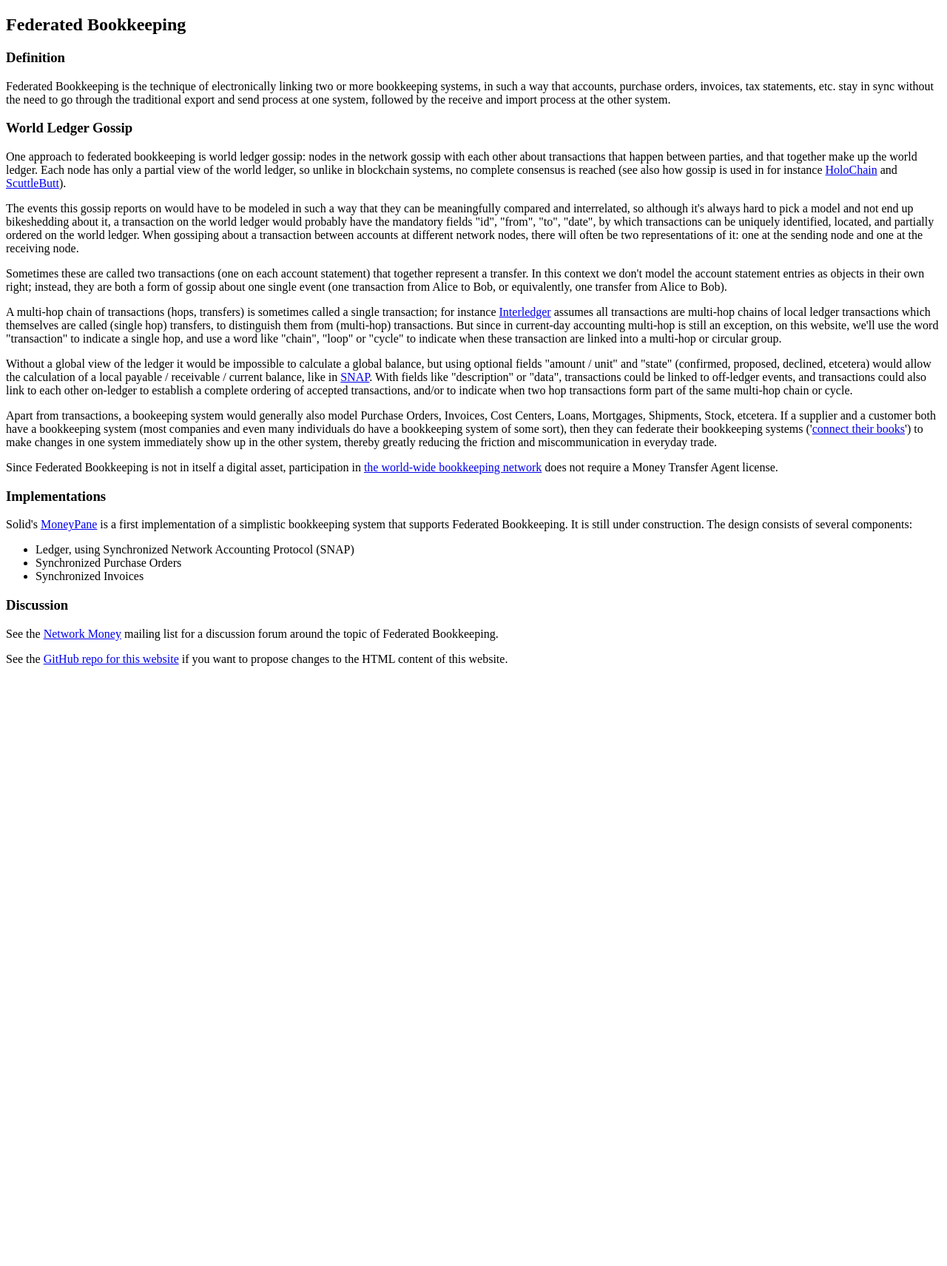
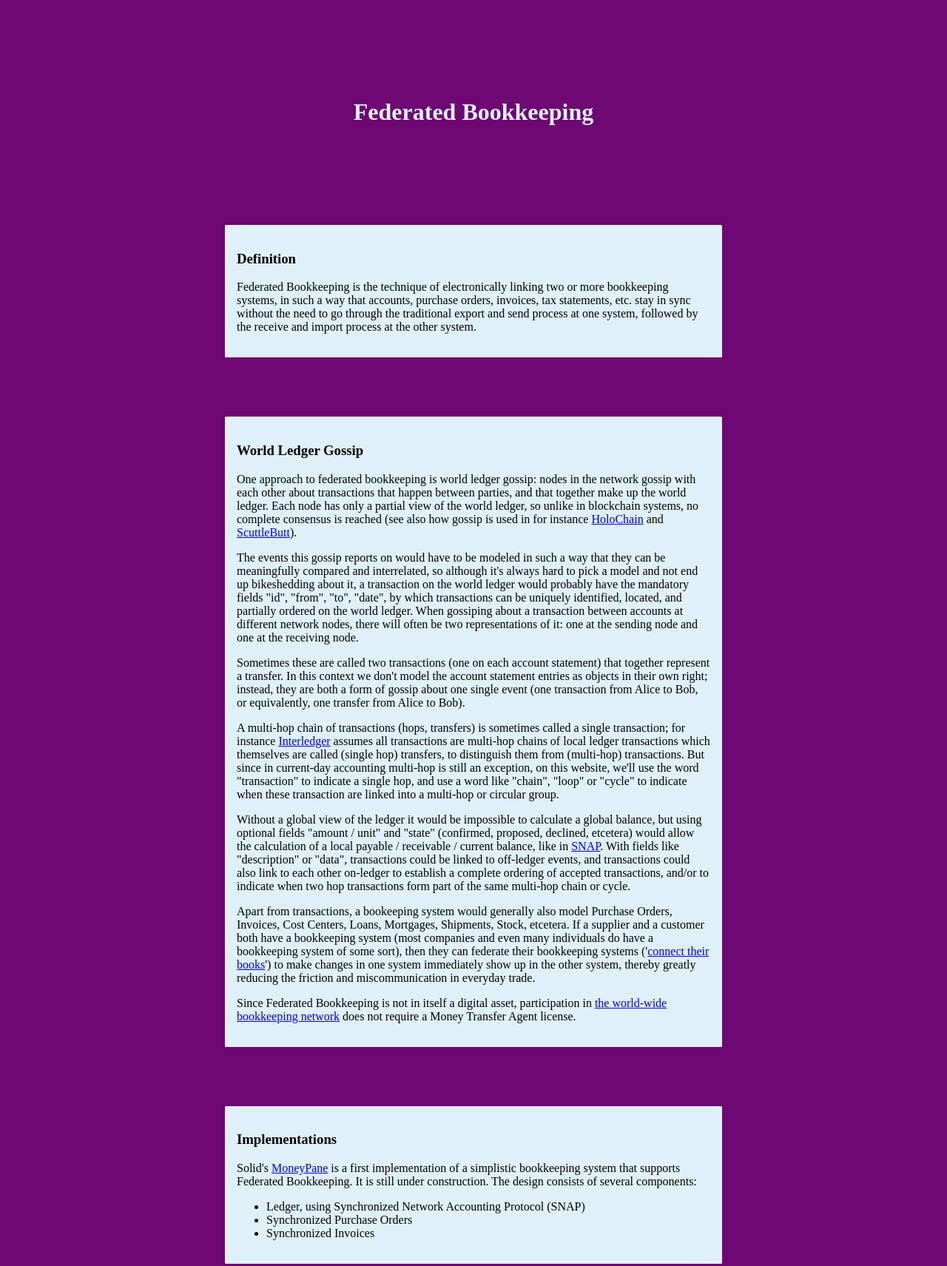
Before and after one commit to federatedbookkeeping/federatedbookkeeping.org, a plain HTML site: page index.html in a window 1280 px wide. Shown: the top 1711 px of the page at 74% size. Before the commit the page ends 916 px from the top, so only its background shows below. Drawn offline with Linux system fonts and the light colour scheme.

Commit message:
Rudimentary CSS

```diff
--- a/index.html
+++ b/index.html
@@ -2,15 +2,27 @@
 <html>
   <head>
     <title>Federated Bookkeeping</title>
+    <style>
+      body { background-color: #6e0872 }
+      header { width: 40em; margin: 5em auto; color: rgb(223, 240, 248); text-align: center; padding:2em;}
+      article { width: 40em; margin: 5em auto; padding: 1em; border-radius: .1em; background-color: rgb(223, 240, 248) }
+      article p img { width: 100% }
+      footer { width: 40em; margin: 5em auto; color: rgb(223, 240, 248) }
+    </style>
   </head>
   <body>
-    <h2>Federated Bookkeeping</h2>
+    <header>
+      <h1>Federated Bookkeeping</h1>
+    </header>
+    <article>
       <h3>Definition</h3>
       <p>Federated Bookkeeping is the technique of electronically linking two or more bookkeeping systems,
         in such a way that accounts, purchase orders, invoices, tax statements, etc. stay in sync without
         the need to go through the traditional export and send process at one system, followed by the receive
         and import process at the other system.
       </p>
+    </article>
+    <article>
       <h3>World Ledger Gossip</h3>
       <p>One approach to federated bookkeeping is world ledger gossip: nodes in the network gossip with each other
         about transactions that happen between parties, and that together make up the world ledger. Each node has
@@ -49,7 +61,8 @@
         one system immediately show up in the other system, thereby greatly reducing the friction and miscommunication in everyday trade.</p>
       <p>Since Federated Bookkeeping is not in itself a digital asset, participation in <a href="https://bookkeeping.network">the world-wide
         bookkeeping network</a> does not require a Money Transfer Agent license.</p>
-
+    </article>
+    <article>
       <h3>Implementations</h3>
       <p>Solid's <a href="https://github.com/solid/money-pane">MoneyPane</a> is a first implementation of a
         simplistic bookkeeping system that supports Federated Bookkeeping. It is still under construction.
@@ -60,10 +73,13 @@
           <li>Synchronized Invoices</li>
         </ul>
       </p>
+    </article>
+    <article>
       <h3>Discussion</h3>
       <p>See the <a href="https://groups.google.com/g/network-money">Network Money</a> mailing list for a discussion forum
       around the topic of Federated Bookkeeping.</p>
       <p>See the <a href="https://github.com/michielbdejong/federatedbookkeeping.org">GitHub repo for this website</a> if you
       want to propose changes to the HTML content of this website.</p>
+    </article>
   </body>
 </html>
```
Lines whose indentation alone changed are shown as unchanged.
